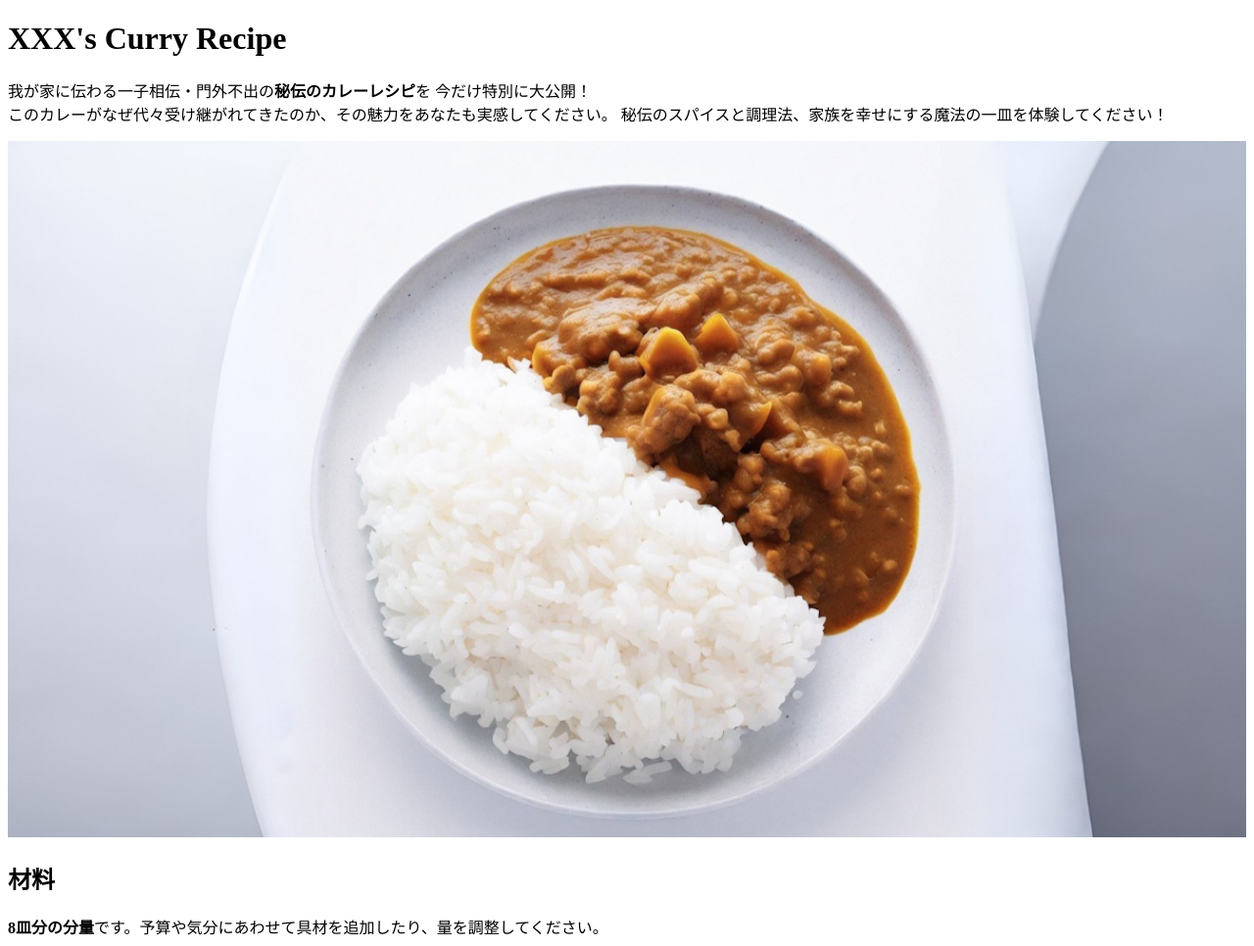
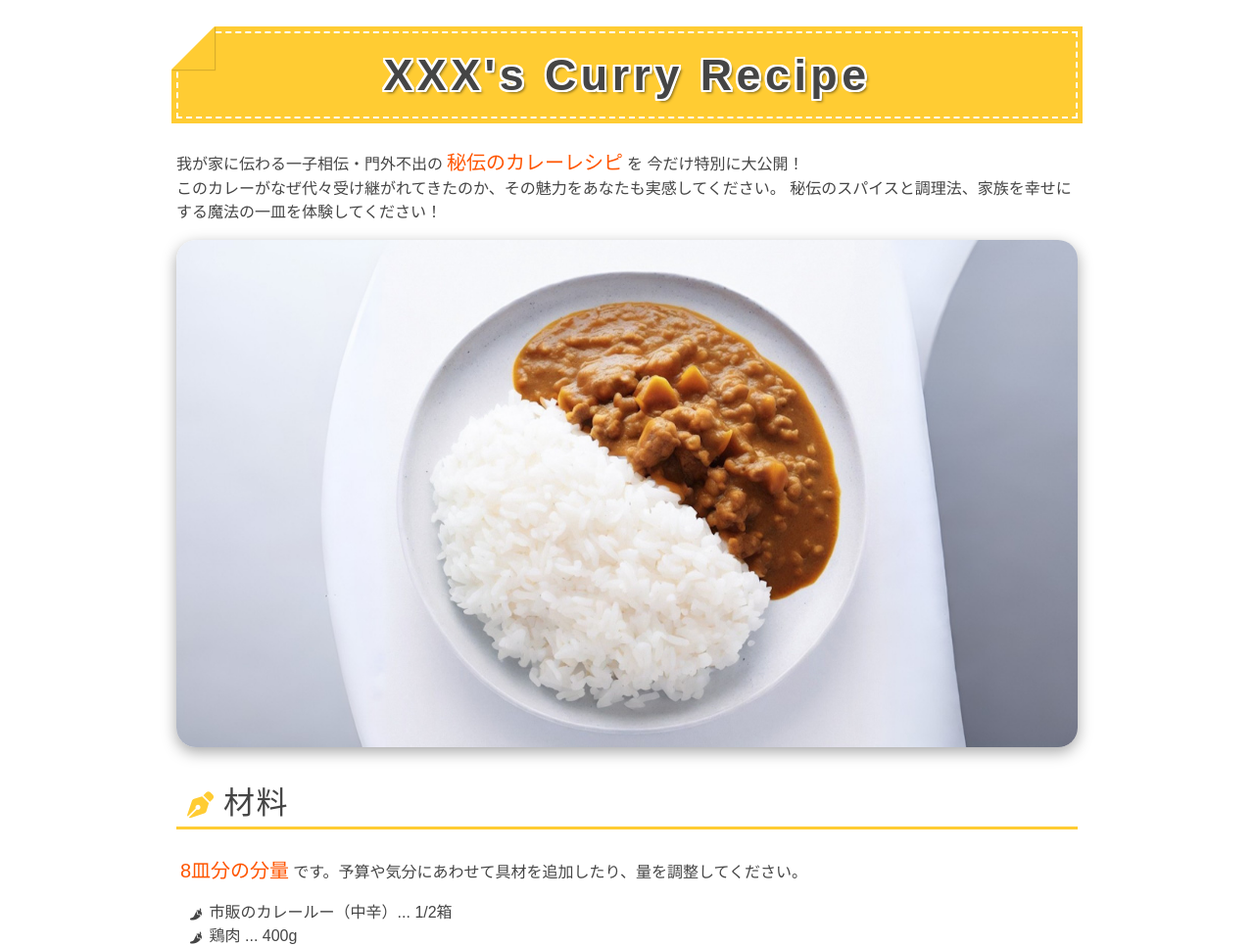
Before and after one commit to kohtarou/Curry-Recipe, a plain HTML site: page index.html in a window 1280 px wide. Shown: the top 966 px of the page at 98% size. Drawn offline with Linux system fonts and the light colour scheme; a web font is replaced by a local one.

Commit message:
update index.html

```diff
--- a/index.html
+++ b/index.html
@@ -2,11 +2,17 @@
 <html lang="ja">
   <head>
     <meta charset="utf-8" />
-    <title>XXX's Curry Recipe</title>
-    <meta
-      name="viewport"
-      content="width=device-width, initial-scale=1.0, user-scalable=yes"
-    />
+  <title>XXX's Curry Recipe</title>
+  <meta
+    name="viewport"
+    content="width=device-width, initial-scale=1.0, user-scalable=yes" />
+  <link
+    rel="stylesheet"
+    href="https://cdnjs.cloudflare.com/ajax/libs/font-awesome/6.4.2/css/all.min.css" />
+  <link
+    rel="stylesheet"
+    href="https://fonts.googleapis.com/css2?family=Yusei+Magic&display=swap" />
+  <link rel="stylesheet" href="main.css" />
   </head>
 
   <body> <!-- ここから本文開始 -->
--- /dev/null
+++ b/main.css
@@ -0,0 +1,116 @@
+html {
+    -ms-text-size-adjust: 100%;
+    -webkit-text-size-adjust: 100%;
+    font-family: "Yusei Magic", sans-serif;
+    --theme-color-1: #f50;
+    --theme-color-2: #fc3;
+    color: #454545;
+  }
+
+  body {
+    color: var(--main-foreground);
+    line-height: 1.5;
+    word-wrap: break-word;
+    box-sizing: border-box;
+    max-width: 980px;
+    margin: 2em auto;
+    padding: 0px 30px;
+  }
+
+  h1 {
+    position: relative;
+    text-align: center;
+    font-size: 280%;
+    padding: 0.2em 0.5em;
+    letter-spacing: 0.1em;
+    text-shadow: #fff 2px 0, #fff -2px 0, #fff 0 -2px, #fff 0 2px, #fff 2px 2px,
+      #fff -2px 2px, #fff 2px -2px, #fff -2px -2px, #fff 1px 2px, #fff -1px 2px,
+      #fff 1px -2px, #fff -1px -2px, #fff 2px 1px, #fff -2px 1px, #fff 2px -1px,
+      #fff -2px -1px, rgba(0, 0, 0, 0.5) 3px 3px 3px;
+    background: var(--theme-color-2);
+    box-shadow: 0px 0px 0px 5px var(--theme-color-2);
+    border: dashed 2px white;
+  }
+
+  h1::after {
+    position: absolute;
+    content: "";
+    left: -7.5px;
+    top: -7.5px;
+    border-width: 0 0 1em 1em;
+    border-style: solid;
+    border-color: #fff #fff var(--theme-color-2);
+    box-shadow: 1px 1px 1px rgba(0, 0, 0, 0.15);
+  }
+
+  h2 {
+    position: relative;
+    font-size: 200%;
+    letter-spacing: 0.05em;
+    font-weight: normal;
+    padding: 0 0 0 1.5em;
+    border-bottom: 3px solid var(--theme-color-2);
+  }
+
+  h2::before {
+    position: absolute;
+    left: 0.4em;
+    font-weight: bold;
+    font-family: "Font Awesome 6 Free";
+    content: "\f5ad";
+    top: 0.2em;
+    font-size: 85%;
+    color: var(--theme-color-2);
+  }
+
+  img {
+    box-shadow: rgba(0, 0, 0, 0.35) 0px 5px 15px;
+    border-radius: 20px;
+  }
+
+  strong {
+    font-style: normal;
+    font-weight: normal;
+    font-size: 125%;
+    padding: 0 0.2em;
+    color: var(--theme-color-1);
+  }
+
+  a {
+    text-decoration: none;
+    color: var(--theme-color-1);
+    cursor: pointer;
+    border-bottom: 1.5px dashed;
+    transition: background-color 0.5s;
+  }
+
+  a:hover {
+    color: white;
+    background-color: var(--theme-color-1);
+    border-radius: 4px;
+    border-bottom: none;
+  }
+
+  ul {
+    list-style: none;
+    padding: 0;
+    margin-block-start: 0.7em;
+    margin-block-end: 0.7em;
+  }
+
+  ul li {
+    position: relative;
+    padding: 0 0 0 1.6em;
+    margin: 0;
+    text-indent: 0.5em;
+  }
+
+  ul li::before {
+    position: absolute;
+    left: 0.5em;
+    top: 0.4em;
+    font-size: 75%;
+    font-family: "Font Awesome 6 Free";
+    font-weight: bold;
+    content: "\f816";
+  }
```
